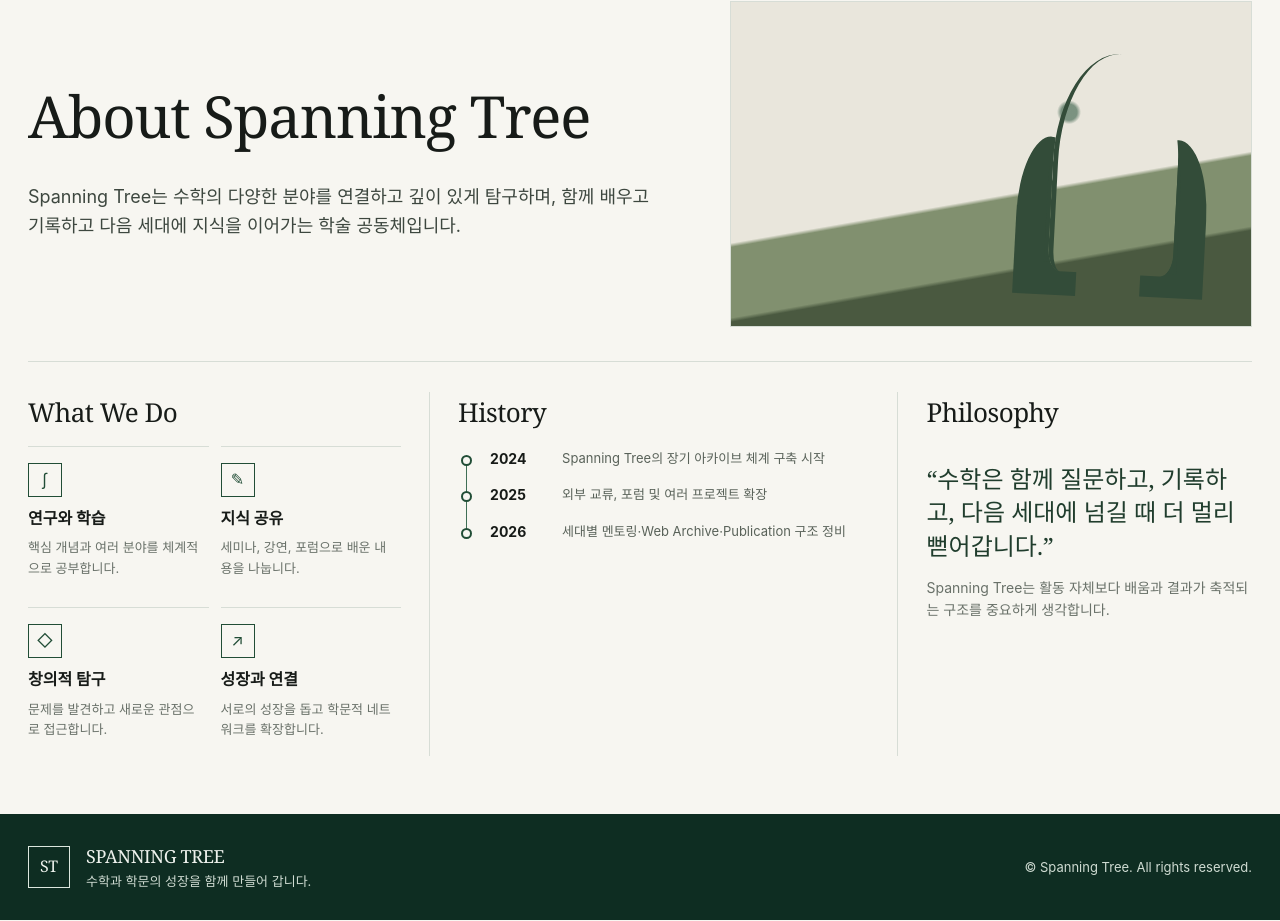
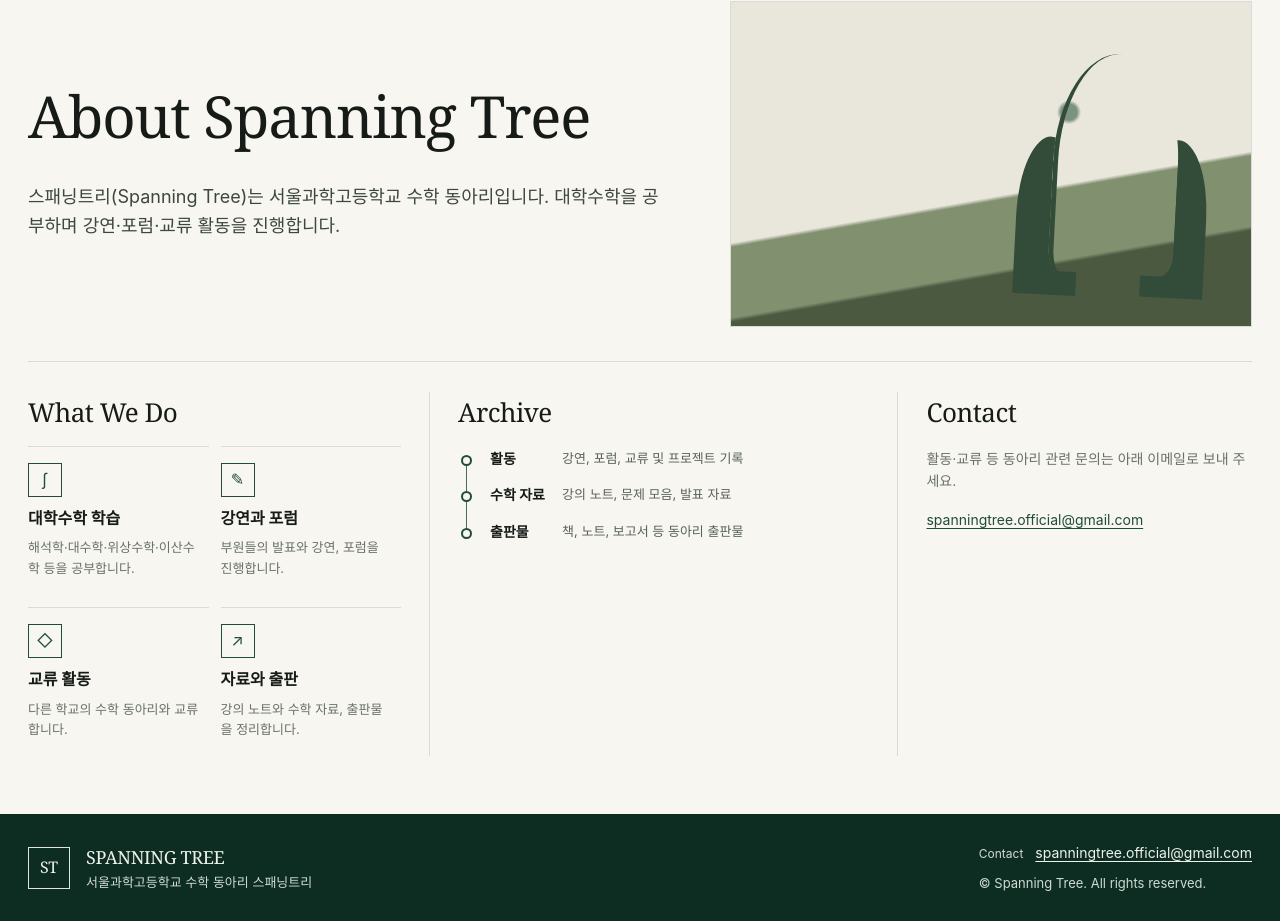
Before and after one commit to SpanningTree-WD/SpanningTree, a React (Vite) app: page /about in a window 1280 px wide. Shown: the part 140-1061 px from the top of the page. Built offline with nearby package versions, Linux system fonts and the light colour scheme; no server answers.

Commit message:
refactor: clarify club identity and add public contact

```diff
--- a/index.html
+++ b/index.html
@@ -3,8 +3,8 @@
   <head>
     <meta charset="UTF-8" />
     <meta name="viewport" content="width=device-width, initial-scale=1.0" />
-    <meta name="description" content="Spanning Tree 수학 학술 공동체" />
-    <title>Spanning Tree</title>
+    <meta name="description" content="서울과학고등학교 수학 동아리 스패닝트리(Spanning Tree)의 활동 기록, 수학 자료, 출판물과 구성원 명단입니다." />
+    <title>Spanning Tree | 서울과학고등학교 수학 동아리</title>
   </head>
   <body>
     <div id="root"></div>
--- a/src/components/layout/SiteFooter.tsx
+++ b/src/components/layout/SiteFooter.tsx
@@ -1,15 +1,29 @@
+import { club } from '../../content/club'
+
 export function SiteFooter() {
   return (
     <footer className="site-footer">
       <div className="footer-inner">
         <div className="footer-brand">
-          <div className="footer-logo" aria-hidden="true">ST</div>
+          <div className="footer-logo" aria-hidden="true">
+            ST
+          </div>
           <div>
             <div className="serif footer-title">SPANNING TREE</div>
-            <div className="footer-copy">수학과 학문의 성장을 함께 만들어 갑니다.</div>
+            <div className="footer-copy">
+              {club.affiliation} {club.koreanName}
+            </div>
           </div>
         </div>
-        <div className="footer-copy">© Spanning Tree. All rights reserved.</div>
+        <div className="footer-details">
+          <div className="footer-contact">
+            <span>Contact</span>
+            <a className="contact-link" href={`mailto:${club.email}`}>
+              {club.email}
+            </a>
+          </div>
+          <div className="footer-copy">© Spanning Tree. All rights reserved.</div>
+        </div>
       </div>
     </footer>
   )
--- a/src/components/ui/PlaceholderPage.tsx
+++ b/src/components/ui/PlaceholderPage.tsx
@@ -9,7 +9,7 @@ export function PlaceholderPage({ title, description, isHome = false }: Placehol
         <div className="page-container placeholder-content">
           <p className="eyebrow">SPANNING TREE</p>
           <h1>{title}</h1>
-          <p>함께 탐구하고, 함께 성장하며,<br />더욱 멀리 뻗어가는 Spanning Tree</p>
+          <p>{description}</p>
           <Link className="button-link" to="/about">About Spanning Tree <span aria-hidden="true">→</span></Link>
         </div>
       </section>
--- /dev/null
+++ b/src/content/club.ts
@@ -0,0 +1,7 @@
+// Public club identity and contact information used across the site.
+export const club = {
+  name: 'Spanning Tree',
+  koreanName: '스패닝트리',
+  affiliation: '서울과학고등학교 수학 동아리',
+  email: 'spanningtree.official@gmail.com',
+} as const
--- a/src/features/about/AboutPage.tsx
+++ b/src/features/about/AboutPage.tsx
@@ -1,3 +1,71 @@
-const features=[['∫','연구와 학습','핵심 개념과 여러 분야를 체계적으로 공부합니다.'],['✎','지식 공유','세미나, 강연, 포럼으로 배운 내용을 나눕니다.'],['◇','창의적 탐구','문제를 발견하고 새로운 관점으로 접근합니다.'],['↗','성장과 연결','서로의 성장을 돕고 학문적 네트워크를 확장합니다.']]
-const history=[['2024','Spanning Tree의 장기 아카이브 체계 구축 시작'],['2025','외부 교류, 포럼 및 여러 프로젝트 확장'],['2026','세대별 멘토링·Web Archive·Publication 구조 정비']]
-export function AboutPage(){return <div className="page-container"><section className="about-hero"><div><h1>About Spanning Tree</h1><p>Spanning Tree는 수학의 다양한 분야를 연결하고 깊이 있게 탐구하며, 함께 배우고 기록하고 다음 세대에 지식을 이어가는 학술 공동체입니다.</p></div><div className="about-photo" role="img" aria-label="나무가 있는 풍경을 표현한 추상 이미지"/></section><div className="about-grid"><section className="about-panel"><h2>What We Do</h2><div className="feature-grid">{features.map(([icon,title,copy])=><article className="feature" key={title}><div className="feature-icon" aria-hidden="true">{icon}</div><strong>{title}</strong><p>{copy}</p></article>)}</div></section><section className="about-panel"><h2>History</h2><div className="timeline">{history.map(([year,copy])=><div className="timeline-row" key={year}><strong>{year}</strong><span>{copy}</span></div>)}</div></section><section className="about-panel"><h2>Philosophy</h2><blockquote className="quote">“수학은 함께 질문하고, 기록하고, 다음 세대에 넘길 때 더 멀리 뻗어갑니다.”</blockquote><p className="philosophy-copy">Spanning Tree는 활동 자체보다 배움과 결과가 축적되는 구조를 중요하게 생각합니다.</p></section></div></div>}
+import { Link } from 'react-router-dom'
+import { club } from '../../content/club'
+
+const features = [
+  ['∫', '대학수학 학습', '해석학·대수학·위상수학·이산수학 등을 공부합니다.'],
+  ['✎', '강연과 포럼', '부원들의 발표와 강연, 포럼을 진행합니다.'],
+  ['◇', '교류 활동', '다른 학교의 수학 동아리와 교류합니다.'],
+  ['↗', '자료와 출판', '강의 노트와 수학 자료, 출판물을 정리합니다.'],
+]
+const archives = [
+  ['/activities', '활동', '강연, 포럼, 교류 및 프로젝트 기록'],
+  ['/mathematics', '수학 자료', '강의 노트, 문제 모음, 발표 자료'],
+  ['/publications', '출판물', '책, 노트, 보고서 등 동아리 출판물'],
+]
+
+export function AboutPage() {
+  return (
+    <div className="page-container">
+      <section className="about-hero">
+        <div>
+          <h1>About Spanning Tree</h1>
+          <p>
+            {club.koreanName}({club.name})는 {club.affiliation}입니다. 대학수학을 공부하며
+            강연·포럼·교류 활동을 진행합니다.
+          </p>
+        </div>
+        <div
+          className="about-photo"
+          role="img"
+          aria-label="나무가 있는 풍경을 표현한 추상 이미지"
+        />
+      </section>
+      <div className="about-grid">
+        <section className="about-panel">
+          <h2>What We Do</h2>
+          <div className="feature-grid">
+            {features.map(([icon, title, copy]) => (
+              <article className="feature" key={title}>
+                <div className="feature-icon" aria-hidden="true">
+                  {icon}
+                </div>
+                <strong>{title}</strong>
+                <p>{copy}</p>
+              </article>
+            ))}
+          </div>
+        </section>
+        <section className="about-panel">
+          <h2>Archive</h2>
+          <div className="timeline">
+            {archives.map(([to, label, copy]) => (
+              <div className="timeline-row" key={to}>
+                <strong>
+                  <Link to={to}>{label}</Link>
+                </strong>
+                <span>{copy}</span>
+              </div>
+            ))}
+          </div>
+        </section>
+        <section className="about-panel">
+          <h2>Contact</h2>
+          <p className="contact-copy">활동·교류 등 동아리 관련 문의는 아래 이메일로 보내 주세요.</p>
+          <a className="contact-link" href={`mailto:${club.email}`}>
+            {club.email}
+          </a>
+        </section>
+      </div>
+    </div>
+  )
+}
--- a/src/features/home/HomePage.tsx
+++ b/src/features/home/HomePage.tsx
@@ -8,6 +8,7 @@ import {
 } from '../../repositories/publicRepositories'
 import { useRepository } from '../shared/useRepository'
 import { TreeArtwork } from './TreeArtwork'
+import { club } from '../../content/club'
 function SectionHeading({ title, to }: { title: string; to: string }) {
   return (
     <div className="section-head">
@@ -36,15 +37,11 @@ export function HomePage() {
       <section className="hero">
         <div className="hero-grid">
           <div>
-            <h1>
-              Together in Mathematics,
+            <h1>{club.name}</h1>
+            <p>
+              {club.affiliation} {club.koreanName}
               <br />
-              Growing Further
-            </h1>
-            <p>
-              함께 탐구하고, 함께 성장하며,
-              <br />
-              더욱 멀리 뻗어가는 Spanning Tree
+              활동 기록과 수학 자료를 제공합니다.
             </p>
             <Link className="button-link" to="/about">
               About Spanning Tree <span aria-hidden="true">→</span>
--- a/src/features/home/TreeArtwork.tsx
+++ b/src/features/home/TreeArtwork.tsx
@@ -1,4 +1,4 @@
-export function TreeArtwork() { return <div className="tree-art"><svg viewBox="0 0 620 420" role="img" aria-labelledby="tree-title tree-description"><title id="tree-title">Spanning Tree</title><desc id="tree-description">서로 연결된 수학 공동체를 상징하는 나무</desc>
+export function TreeArtwork() { return <div className="tree-art"><svg viewBox="0 0 620 420" role="img" aria-labelledby="tree-title tree-description"><title id="tree-title">Spanning Tree</title><desc id="tree-description">가지와 점으로 구성한 나무 그림</desc>
   <path d="M311 350 C315 290 308 245 310 190 C315 128 335 80 350 42" fill="none" stroke="#364c3b" strokeWidth="8" strokeLinecap="round"/>
   <g stroke="#4f6957" strokeWidth="2.2" fill="none"><path d="M311 208 C260 172 225 142 190 101"/><path d="M310 220 C353 175 397 144 448 112"/><path d="M314 170 C275 135 267 95 255 65"/><path d="M318 163 C363 131 392 92 407 59"/><path d="M309 247 C250 230 201 223 151 193"/><path d="M314 248 C374 225 430 223 488 195"/><path d="M308 286 C258 279 227 280 188 296"/><path d="M318 291 C360 280 394 285 430 303"/></g>
   <g fill="#335e43" opacity=".9">{[[190,101,5],[448,112,5],[255,65,5],[407,59,5],[151,193,5],[488,195,5],[188,296,5],[430,303,5],[301,102,4],[356,94,4],[230,164,4],[420,164,4]].map(([cx,cy,r])=><circle key={`${cx}-${cy}`} cx={cx} cy={cy} r={r}/>)}</g>
--- a/src/features/people/PeoplePage.tsx
+++ b/src/features/people/PeoplePage.tsx
@@ -15,7 +15,7 @@ export function PeoplePage() {
   return (
     <div className="page-container people-page">
       <PageHeading title="People">
-        함께 배우고 성장하며, 서로의 길을 잇는 사람들. Spanning Tree의 기수별 구성원을 소개합니다.
+        Spanning Tree의 기수별 구성원 명단입니다.
       </PageHeading>
       {error ? (
         <div role="alert">
--- a/src/styles/global.css
+++ b/src/styles/global.css
@@ -408,17 +408,21 @@ main {
   font-size:13px;
   color:#596259
 }
-.quote {
-  font-family:var(--font-serif);
-  font-size:24px;
-  line-height:1.4;
-  color:#203d2d;
-  margin:28px 0 0
-}
-.philosophy-copy {
+.contact-copy {
   color:var(--color-muted);
   font-size:14px
 }
+.contact-link {
+  color:var(--color-green);
+  font-size:14px;
+  text-decoration:underline;
+  text-underline-offset:3px;
+  overflow-wrap:anywhere
+}
+.footer-details { min-width:0; }
+.footer-contact { display:flex; flex-wrap:wrap; align-items:baseline; gap:4px 12px; margin-bottom:8px; }
+.footer-contact > span { color:#cfdbd2; font-size:12px; }
+.footer-contact .contact-link { color:#eef2ed; }
 .people-roster { padding:18px 0 56px; }
 .people-generation { display:grid; grid-template-columns:110px minmax(0,1fr); align-items:center; gap:24px; margin:24px 0 48px; }
 .people-generation-label h2 { margin:0; font-size:31px; color:var(--color-green); }
@@ -675,6 +679,7 @@ main {
   gap:16px
 }
 .footer-logo {
+  flex-shrink:0;
   width:42px;
   height:42px;
   border:1px solid #dce7de;
```
